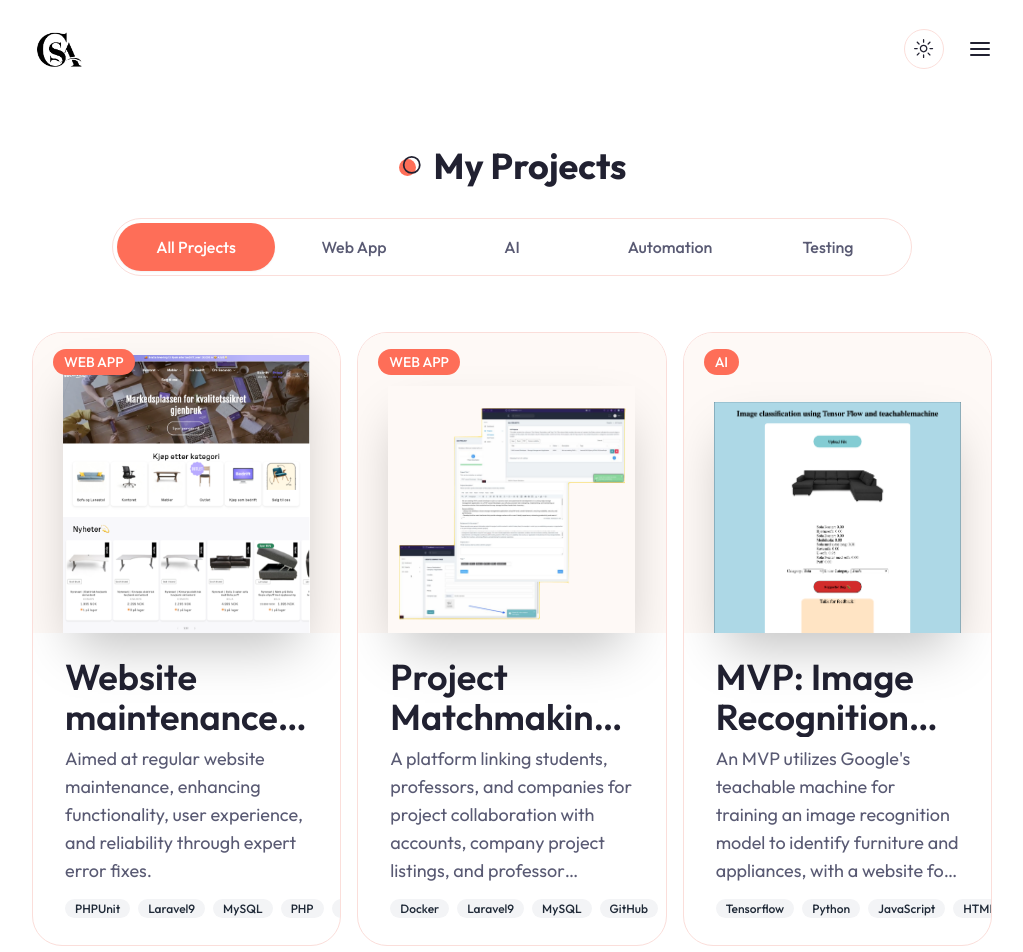
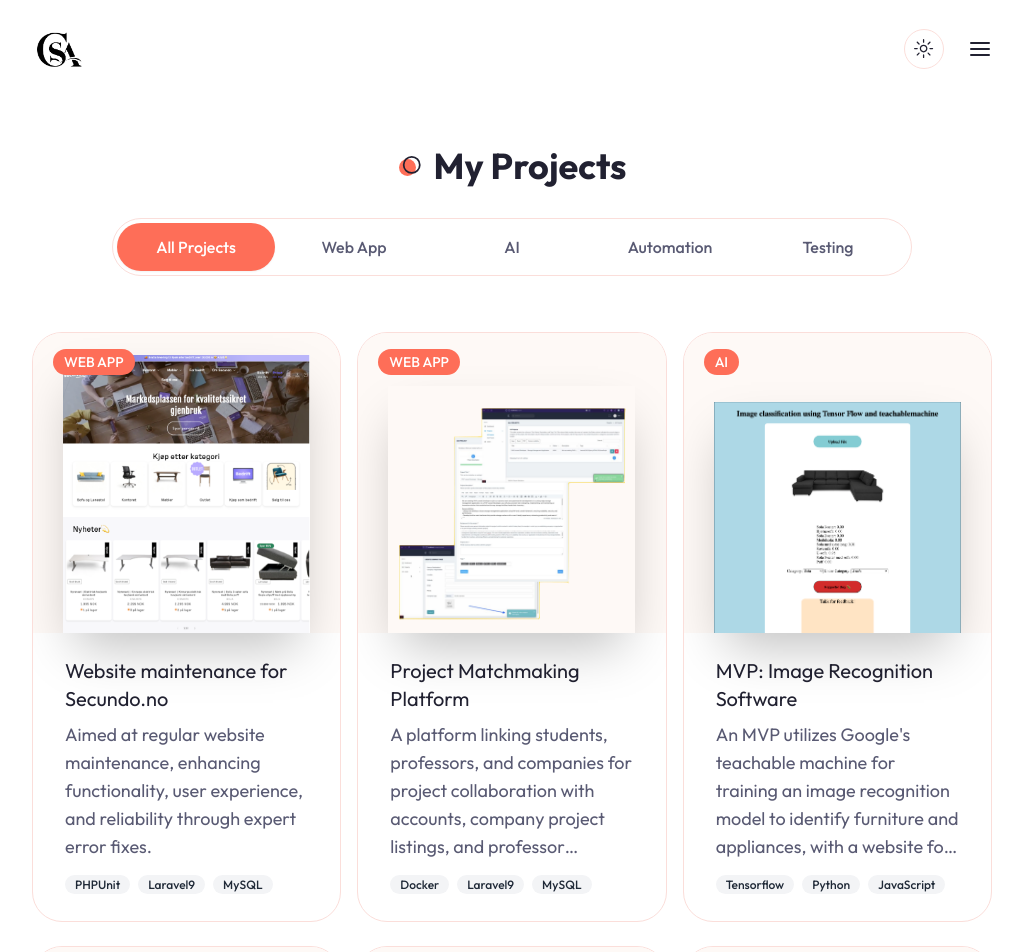
Before and after one commit to GurjotSinghAulakh/personal-portfolio, a Next.js app: page /projects in a window 1280 px wide. Shown: the top 952 px of the page, without its empty margins (128-1151 px from the left). Built offline with nearby package versions, Linux system fonts and the light colour scheme.

Commit message:
fixed minor fixes

```diff
--- a/components/About.jsx
+++ b/components/About.jsx
@@ -256,7 +256,7 @@ const About = () => {
   };
   //  console.log(getData(qualificationData , 'experience'))
   return (
-    <section className="xl:h-[auto] pb-12 pt-1 xl:py-24 ">
+    <section className="xl:h-[auto] pb-12 sm:pt-1 xl:py-24 pt-10">
       <div className="container mx-auto">
         <h2 className="section-title mb-8 xl:mb-16 text-center mx-auto pt-2">
           About me
--- a/components/ProjectCard.jsx
+++ b/components/ProjectCard.jsx
@@ -15,7 +15,7 @@ const ProjectCard = ({ project }) => {
   // };
 
   const [currentPage, setCurrentPage] = useState(1);
-  const tagsPerPage = 5;
+  const tagsPerPage = 3;
   const maxTags = 10; // Max tags to display
 
   // Calculate the slice of tags to display
@@ -69,7 +69,7 @@ const ProjectCard = ({ project }) => {
         <Badge className="uppercase text-sm font-medium mb-2 absolute top-4 left-5">
           {project.category}
         </Badge>
-        <h4 className="h4 mb-2 line-clamp-2">{project.name}</h4>
+        <h4 className="mb-2 line-clamp-2 text-lg lg:text-xl">{project.name}</h4>
         <p className="text-muted-foreground text-lg line-clamp-5 mb-2">{project.description}</p>
         <div>
           {currentTags.map((item, index) => (
```
